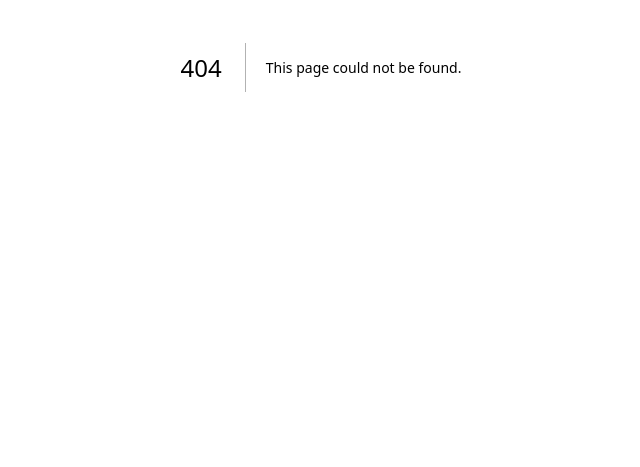
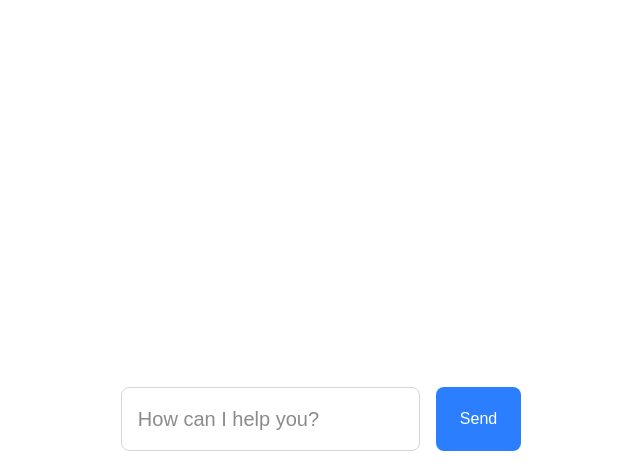
Before and after one commit to Slava-stack/nextjs-ai-app, a Next.js app: page /ui/completion in a window 1280 px wide. Before the commit this address had no page. Shown: the part 333-800 px from the top of the page, without its empty margins (319-959 px from the left). Built offline with nearby package versions, Linux system fonts and the light colour scheme.

Commit message:
ai completion and corresponding ui have been added

```diff
--- /dev/null
+++ b/src/app/api/completion/route.ts
@@ -0,0 +1,20 @@
+import { generateText } from "ai";
+import { openai } from "@ai-sdk/openai";
+
+export async function POST(request: Request) {
+  try {
+    const { prompt } = await request.json();
+    const { text } = await generateText({
+      model: openai("gpt-4.1-nano"),
+      prompt,
+    });
+
+    return Response.json({ text });
+  } catch (err) {
+    console.error("Error in completion route:", err);
+    return Response.json(
+      { error: "Failed to generate completion. Please try again." },
+      { status: 500 }
+    );
+  }
+}
--- /dev/null
+++ b/src/app/ui/completion/page.tsx
@@ -0,0 +1,64 @@
+"use client";
+
+import { useState } from "react";
+
+export default function CompletionPage() {
+  const [prompt, setPrompt] = useState("");
+  const [completion, setCompletion] = useState("");
+  const [isLoading, setIsLoading] = useState(false);
+  const [error, setError] = useState<string | null>(null);
+
+  const complete = async (e: React.FormEvent) => {
+    e.preventDefault();
+
+    setIsLoading(true);
+    setPrompt("");
+
+    try {
+      const response = await fetch("/api/completion", {
+        method: "POST",
+        headers: { "Content-Type": "application/json" },
+        body: JSON.stringify({ prompt }),
+      });
+      const data = await response.json();
+      if (!response.ok)
+        throw new Error(data.error || "Failed to fetch completion");
+
+      setCompletion(data.text);
+    } catch (err) {
+      console.error("Error:", err);
+      setError(
+        err instanceof Error
+          ? err.message
+          : "Failed to fetch completion. Please try again."
+      );
+    } finally {
+      setIsLoading(false);
+    }
+  };
+
+  return (
+    <div className="display flex justify-center h-screen items-center">
+      {completion ? <div className="px-10">{completion}</div> : null}
+      {error && <div className="text-red-500">{error}</div>}
+      <form onSubmit={complete} className="fixed bottom-0 mb-4 px-4">
+        <div className="display flex justify-end gap-4">
+          <input
+            type="text"
+            placeholder="How can I help you?"
+            className="bg-grey-100 border border-gray-300 rounded-lg p-4 w-full max-w-sm text-[20px]"
+            value={prompt}
+            onChange={(e) => setPrompt(e.target.value)}
+          />
+          <button
+            disabled={isLoading}
+            type="submit"
+            className="px-6 py-4 bg-blue-500 text-white text-bold rounded-lg hover:bg-blue-600 transition-colors duration-350 cursor-pointer"
+          >
+            {isLoading ? "Wait" : "Send"}
+          </button>
+        </div>
+      </form>
+    </div>
+  );
+}
```
Also changed, not shown: package.json (+11 -5 lines), 1 other file (tests, documents, lock files or other folders).
